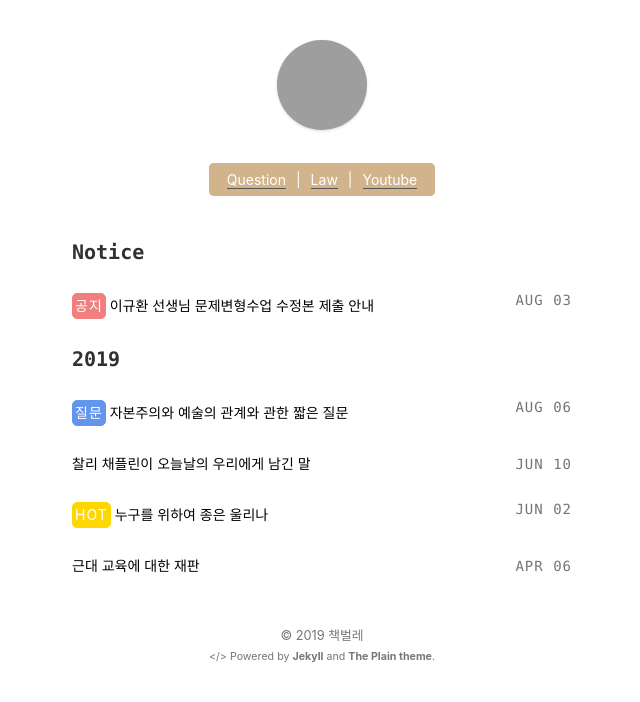
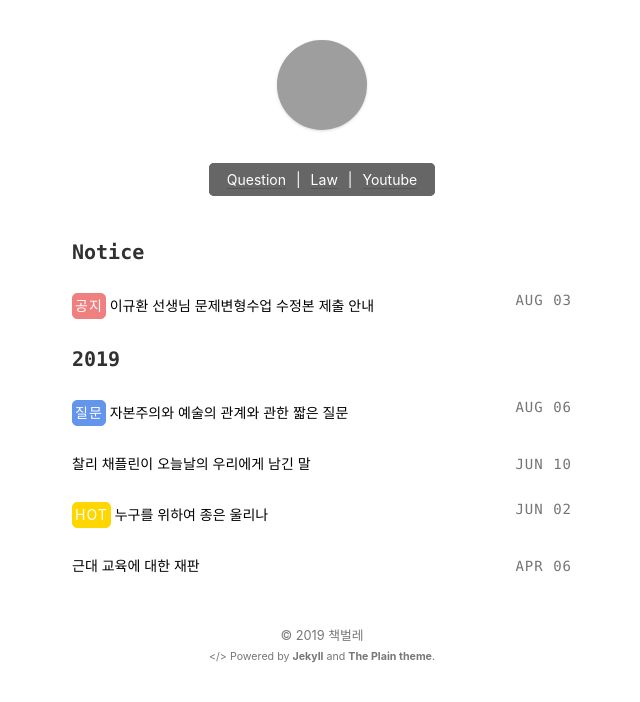
Before and after one commit to stevenoh0908/stevenoh0908.github.io, a Jekyll site: the page built from index.html, in a window 1280 px wide. Shown: the top 702 px of the page, without its empty margins (318-958 px from the left). Built offline with Jekyll 4.4.1, drawn with Linux system fonts in a browser that asks for light colours; grey boxes are pictures that could not be loaded.

Commit message:
Update index.html

```diff
--- a/index.html
+++ b/index.html
@@ -2,7 +2,7 @@
 layout: default
 ---
 <section>
-	<center><span style="border: 3px solid Tan; background-color: Tan; color: white; border-radius: 5px; padding: 5px;"><a style="text-decoration: none; color:white; margin: 10px;" href="/question">Question</a>|<a style="text-decoration: none; color:white; margin: 10px;" href="/law">Law</a>|<a style="text-decoration: none; color:white; margin: 10px;" href="/youtube">Youtube</a></span></center>
+	<center><span style="border: 3px solid #666666; background-color: #666666; color: white; border-radius: 5px; padding: 5px;"><a style="text-decoration: none; color:white; margin: 10px;" href="/question">Question</a>|<a style="text-decoration: none; color:white; margin: 10px;" href="/law">Law</a>|<a style="text-decoration: none; color:white; margin: 10px;" href="/youtube">Youtube</a></span></center>
 </section>
 <section>
 	{% for post in site.posts %}
```
